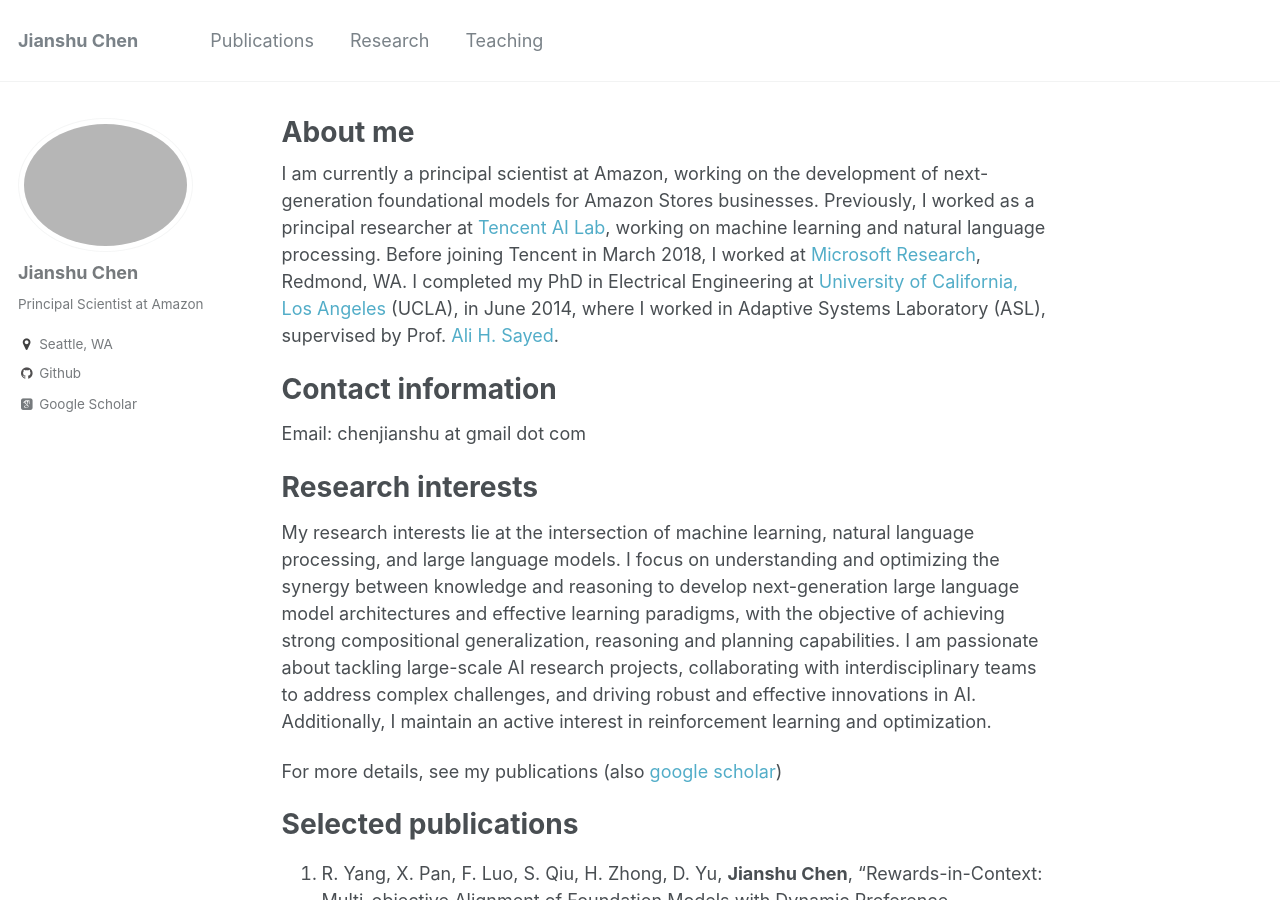
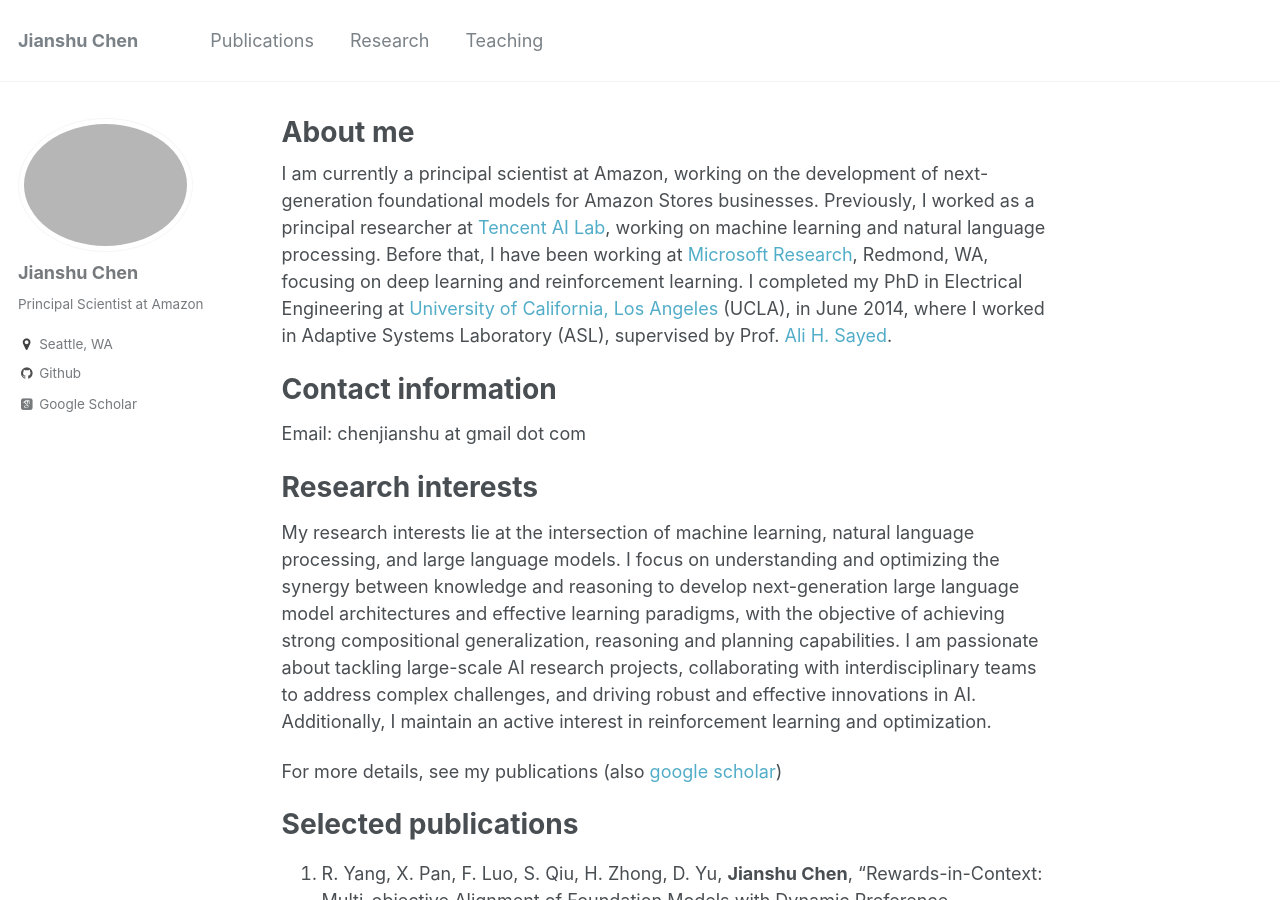
Before and after one commit to chenjianshu/chenjianshu.github.io, a Jekyll site: the page built from _pages/about.md, in a window 1280 px wide and 900 px high. Built offline with Jekyll 4.4.1, drawn with Linux system fonts in a browser that asks for light colours; some web fonts are replaced.

Commit message:
update the about page

```diff
--- a/_pages/about.md
+++ b/_pages/about.md
@@ -8,7 +8,7 @@ redirect_from:
   - /about.html
 ---
 
-I am currently a principal scientist at Amazon, working on the development of next-generation foundational models for Amazon Stores businesses. Previously, I worked as a principal researcher at [Tencent AI Lab](https://ai.tencent.com/ailab/index.html), working on machine learning and natural language processing. Before joining Tencent in March 2018, I worked at [Microsoft Research](https://www.microsoft.com/en-us/research/lab/microsoft-research-ai/), Redmond, WA. I completed my PhD in Electrical Engineering at [University of California, Los Angeles](http://www.ucla.edu/) (UCLA), in June 2014, where I worked in Adaptive Systems Laboratory (ASL), supervised by Prof. [Ali H. Sayed](https://asl.epfl.ch/biography/).
+I am currently a principal scientist at Amazon, working on the development of next-generation foundational models for Amazon Stores businesses. Previously, I worked as a principal researcher at [Tencent AI Lab](https://ai.tencent.com/ailab/index.html), working on machine learning and natural language processing. Before that, I have been working at [Microsoft Research](https://www.microsoft.com/en-us/research/lab/microsoft-research-ai/), Redmond, WA, focusing on deep learning and reinforcement learning. I completed my PhD in Electrical Engineering at [University of California, Los Angeles](http://www.ucla.edu/) (UCLA), in June 2014, where I worked in Adaptive Systems Laboratory (ASL), supervised by Prof. [Ali H. Sayed](https://asl.epfl.ch/biography/).
 
 
 Contact information
```
